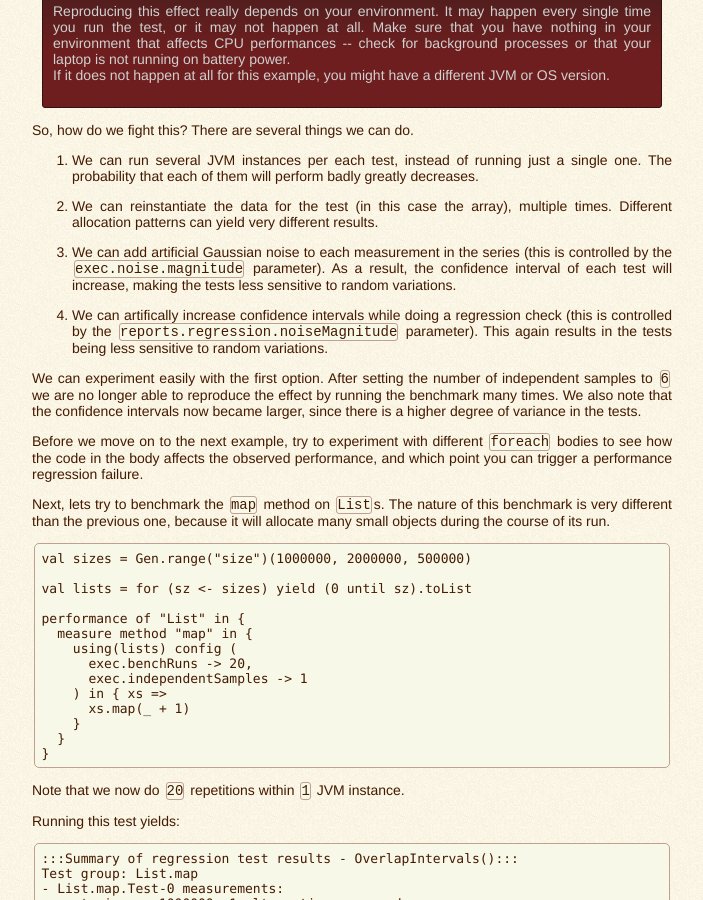
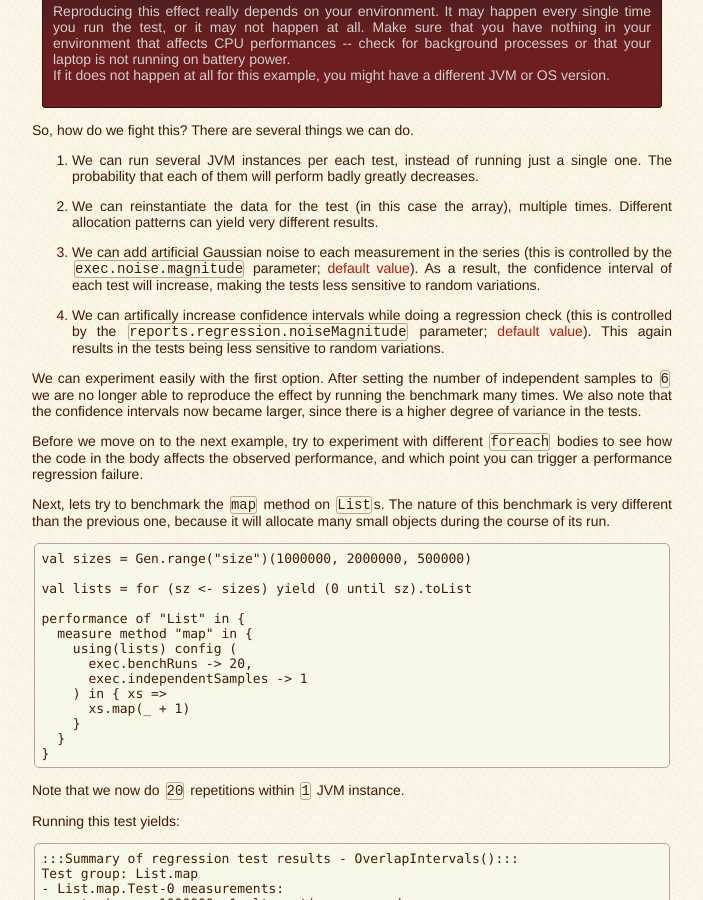
Before and after one commit to scalameter/scalameter.github.com, a Jekyll site: the page built from home/gettingstarted/0.7/regressions.md, in a window 1280 px wide and 900 px high, scrolled down 2130 px. Shown: the whole window, without its empty margins (138-841 px from the left). Built offline with Jekyll 4.4.1, drawn with Linux system fonts in a browser that asks for light colours.

Commit message:
convenient link to default value
Adding links to a couple of default values

```diff
--- a/home/gettingstarted/0.7/regressions.md
+++ b/home/gettingstarted/0.7/regressions.md
@@ -169,12 +169,12 @@ The probability that each of them will perform badly greatly decreases.
 Different allocation patterns can yield very different results.
 
 3. We can add artificial Gaussian noise to each measurement in the series (this is
-controlled by the `exec.noise.magnitude` parameter).
+controlled by the `exec.noise.magnitude` parameter; [default value](https://github.com/scalameter/scalameter/blob/master/scalameter-core/src/main/scala/org/scalameter/keys.scala#L184)).
 As a result, the confidence interval of each test will increase, making the tests less
 sensitive to random variations.
 
 4. We can artifically increase confidence intervals while doing a regression check (this
-is controlled by the `reports.regression.noiseMagnitude` parameter).
+is controlled by the `reports.regression.noiseMagnitude` parameter; [default value](https://github.com/scalameter/scalameter/blob/master/scalameter-core/src/main/scala/org/scalameter/keys.scala#L153)).
 This again results in the tests being less sensitive to random variations.
 
 We can experiment easily with the first option.
```
